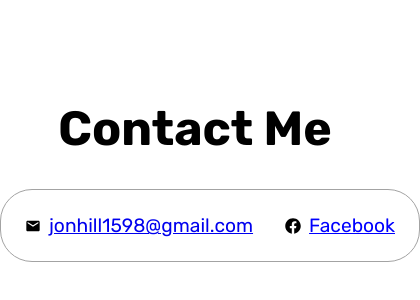
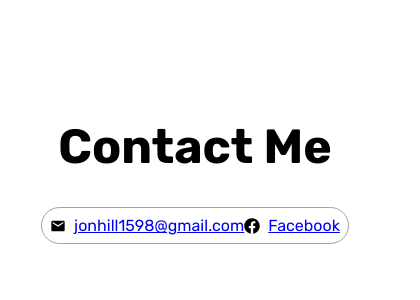
Before and after one commit to ravenhillh/Food-blog, a React (Vite) app in the folder client/blog/: page /contact in a window 390 px wide. Shown: the part 98-398 px from the top of the page, 420 px wide, since content can reach past the window. Built offline with nearby package versions, Linux system fonts and the light colour scheme.

Commit message:
fix post responsiveness

```diff
--- a/client/blog/src/components/Home.jsx
+++ b/client/blog/src/components/Home.jsx
@@ -54,7 +54,7 @@ const Home = () => {
           className="navbar"
         >
           <Link to="/" className="logo">
-            <h2 style={{ fontSize: "4em" }}>🌿</h2>
+            <h2 style={{ fontSize: "3em" }}>🌿</h2>
           </Link>
           <div
             style={{ display: "flex", gap: "2rem", alignItems: "center" }}
@@ -131,8 +131,6 @@ const Home = () => {
             Latest Posts
           </h2>
           {posts?.map((post) => (
-            //fix styling so that the title, date and content are stacked below
-            //change the way content is display so that it adds in new line characters where cooking steps are written
             //add in photo import and storage on s2 buckets
             //get a good photo of dad
             <div
--- a/client/blog/src/index.css
+++ b/client/blog/src/index.css
@@ -12,7 +12,6 @@
   display: flex;
   align-items: center;
   justify-content: left;
-  position: sticky;
   top: 0;
   background-color: white;
 }
@@ -159,7 +158,7 @@
 .logo {
   text-decoration: none;
   color: #030303;
-  font-weight: 150;
+  font-weight: 100;
 }
 .login_container {
   display: flex;
@@ -196,18 +195,18 @@
   display: flex;
   justify-content: center;
   border-radius: 2rem;
-  border: rgb(53, 53, 53) .1rem solid;
+  border: rgb(53, 53, 53) 0.1rem solid;
   border-color: rgb(163, 163, 163);
   background: (250, 250, 250);
   margin: 2rem auto;
-  padding: .5rem;
+  padding: 0.5rem;
 }
 
 .contact-info-container {
   display: flex;
   align-items: center;
   justify-content: center;
-  gap: .5rem;
+  gap: 0.5rem;
   margin: 1rem;
 }
 
@@ -237,14 +236,14 @@
   }
   .nav-links {
     font-size: 8px;
-    gap: .1rem;
+    gap: 10px;
     text-align: center;
-    flex-wrap: wrap;
     margin-top: 10px;
   }
   .landing-header {
     display: flex;
     padding-bottom: 60px;
+    font-size: 50px;
   }
   .landing-image {
     display: flex;
@@ -256,4 +255,23 @@
     max-width: 90%;
     overflow: hidden;
   }
+  .contact-info-upper-container {
+    flex-wrap: wrap;
+  }
+  .contact-info-container {
+    margin: 0;
+  }
+  .contact-info-container p {
+    font-size: 1rem;
+  }
+  .post {
+    height: 100%;
+
+    padding: 20px;
+    margin: 10px 0;
+    background-color: #f5f8f8;
+    border-radius: 5px;
+    box-shadow: 0 1px 1px 0 rgba(0, 0, 0, 0.05);
+    text-decoration: none;
+  }
 }
```
